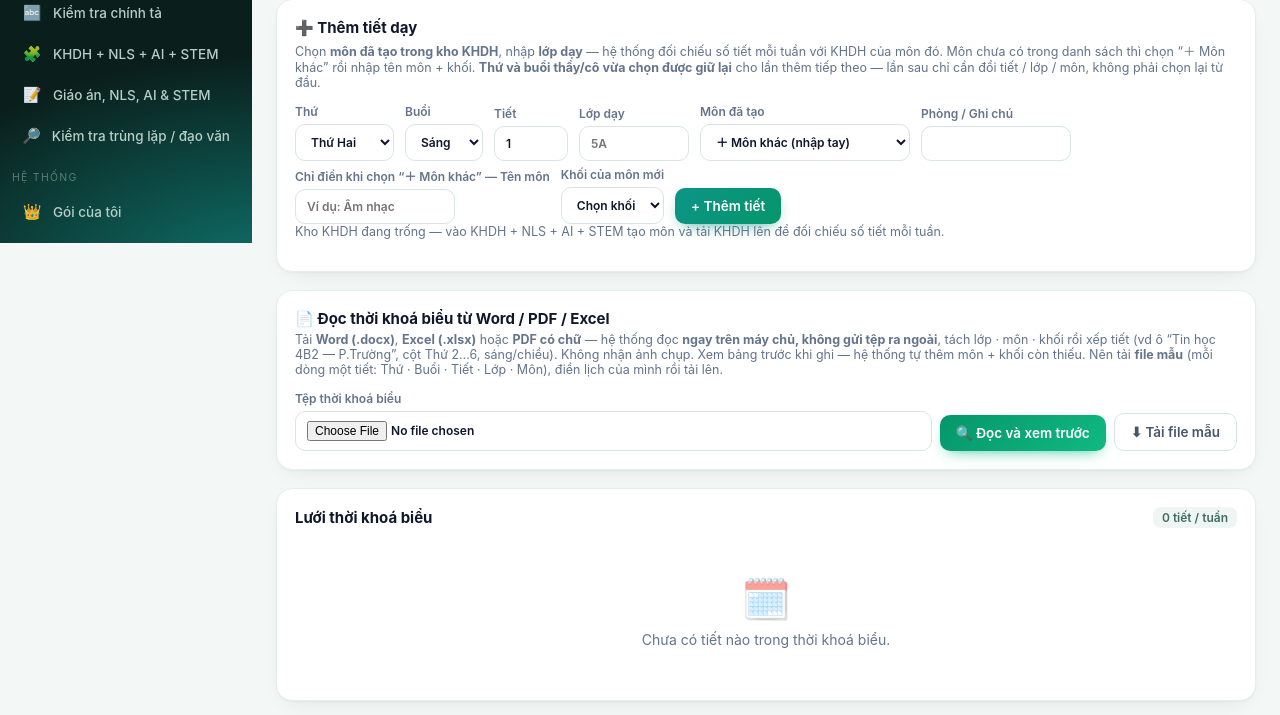
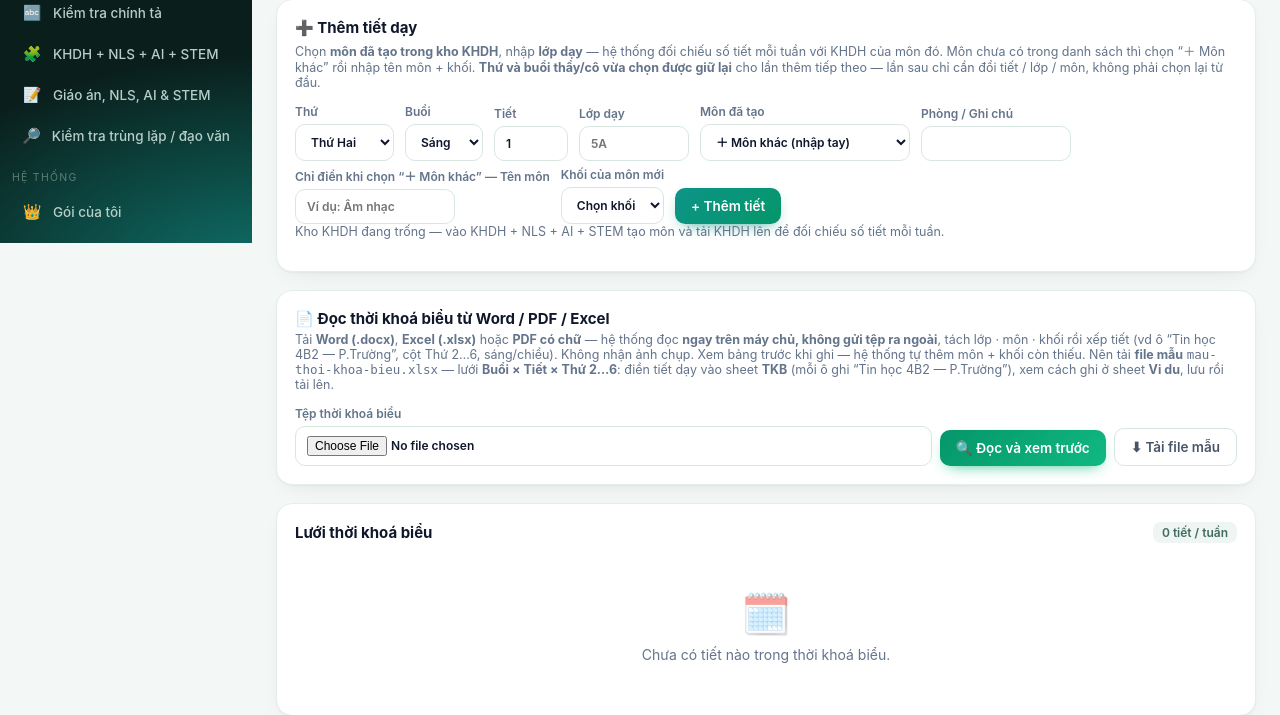
Before and after one commit to nguyenduympe-alt/Assss, a Flask app: page /tkb in a window 1280 px wide. Shown: the part 557-1272 px from the top of the page. Run offline with Flask 3, Linux system fonts and the light colour scheme; the visitor is signed in with stand-in values (Sample User, id 1); data comes from the database, SQL or seed files in the repository; data that the repository does not hold is empty.

Commit message:
TKB: mô tả nút tải file mẫu khớp file mau-thoi-khoa-bieu.xlsx dạng lưới (TKB trống + Vi du)

```diff
--- a/app/templates/tkb.html
+++ b/app/templates/tkb.html
@@ -100,7 +100,9 @@
    <b>ngay trên máy chủ, không gửi tệp ra ngoài</b>, tách lớp · môn · khối rồi xếp tiết
    (vd ô “Tin học 4B2 — P.Trường”, cột Thứ 2…6, sáng/chiều). Không nhận ảnh chụp.
    Xem bảng trước khi ghi — hệ thống tự thêm môn + khối còn thiếu.
-   Nên tải <b>file mẫu</b> (mỗi dòng một tiết: Thứ · Buổi · Tiết · Lớp · Môn), điền lịch của mình rồi tải lên.</p>
+   Nên tải <b>file mẫu</b> <code>mau-thoi-khoa-bieu.xlsx</code> — lưới <b>Buổi × Tiết × Thứ 2…6</b>:
+   điền tiết dạy vào sheet <b>TKB</b> (mỗi ô ghi “Tin học 4B2 — P.Trường”),
+   xem cách ghi ở sheet <b>Vi du</b>, lưu rồi tải lên.</p>
   <form method="post" enctype="multipart/form-data" class="row" style="align-items:flex-end;gap:8px">
    <input type="hidden" name="act" value="doc_tkb">
    <input type="hidden" name="tuan" value="{{tuan}}">
```
